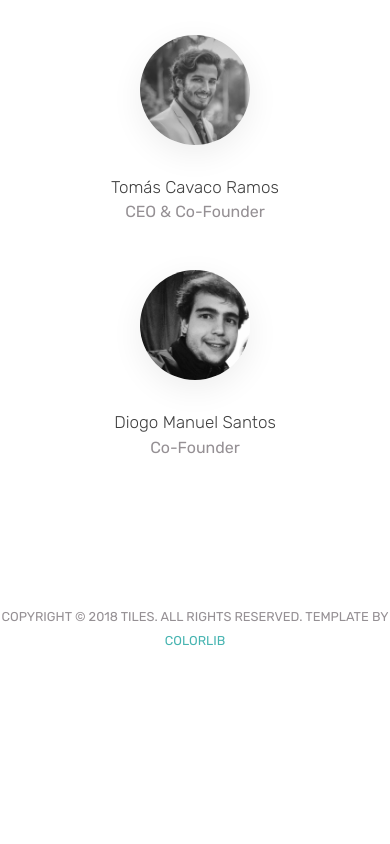
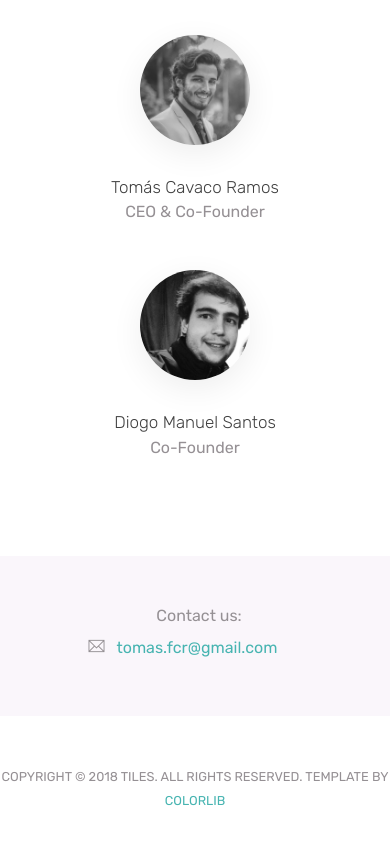
Before and after one commit to snackk/tiles-website, a plain HTML site: page index.html in a window 390 px wide. Shown: the part 8403-9247 px from the top of the page. Before the commit the page ends 9103 px from the top, so only its background shows below. Drawn offline with Linux system fonts and the light colour scheme.

Commit message:
Added email

```diff
--- a/index.html
+++ b/index.html
@@ -444,37 +444,6 @@
     </div>
     <!-- // end .section -->
 
-    <!--<div class="light-bg py-5" id="contact">
-        <div class="container">
-            <div class="row">
-                <div class="col-lg-6 text-center text-lg-left">
-                    <p class="mb-2"> <span class="ti-location-pin mr-2"></span> 1485 Pacific St, Brooklyn, NY 11216 USA</p>
-                    <div class=" d-block d-sm-inline-block">
-                        <p class="mb-2">
-                            <span class="ti-email mr-2"></span> <a class="mr-4" href="mailto:support@mobileapp.com">support@mobileapp.com</a>
-                        </p>
-                    </div>
-                    <div class="d-block d-sm-inline-block">
-                        <p class="mb-0">
-                            <span class="ti-headphone-alt mr-2"></span> <a href="tel:51836362800">518-3636-2800</a>
-                        </p>
-                    </div>
-
-                </div>
-                <div class="col-lg-6">
-                    <div class="social-icons">
-                        <a href="#"><span class="ti-facebook"></span></a>
-                        <a href="#"><span class="ti-twitter-alt"></span></a>
-                        <a href="#"><span class="ti-instagram"></span></a>
-                    </div>
-                </div>
-            </div>
-
-        </div>
-
-    </div>-->
-    <!-- // end .section -->
-
     <div class="section" id="team">
         <div class="container">
             <div class="section-title">
@@ -533,6 +502,38 @@
     </div>-->
     <!-- // end .section -->
 
+        <!-- // end .section -->
+
+    <div class="light-bg py-5" id="contact">
+        <div class="container">
+            <div class="row">
+                <div class="col-lg-6 text-center text-lg-left">
+                    <p class="mb-2"> <span class="mr-2"></span> Contact us:</p>
+                    <div class=" d-block d-sm-inline-block">
+                        <p class="mb-2">
+                            <span class="ti-email mr-2"></span> <a class="mr-4" href="mailto:tomas.fcr@gmail.com">tomas.fcr@gmail.com</a>
+                        </p>
+                    </div>
+                    <!--<div class="d-block d-sm-inline-block">
+                        <p class="mb-0">
+                            <span class="ti-headphone-alt mr-2"></span> <a href="tel:51836362800">518-3636-2800</a>
+                        </p>
+                    </div>-->
+
+                </div>
+                <!--<div class="col-lg-6">
+                    <div class="social-icons">
+                        <a href="#"><span class="ti-facebook"></span></a>
+                        <a href="#"><span class="ti-twitter-alt"></span></a>
+                        <a href="#"><span class="ti-instagram"></span></a>
+                    </div>
+                </div>-->
+            </div>
+
+        </div>
+
+    </div>
+
     <footer class="my-5 text-center">
         <!-- Copyright removal is not prohibited! -->
         <p class="mb-2"><small>COPYRIGHT © 2018 TILES. ALL RIGHTS RESERVED. TEMPLATE BY <a href="https://colorlib.com">COLORLIB</a></small></p>
```
